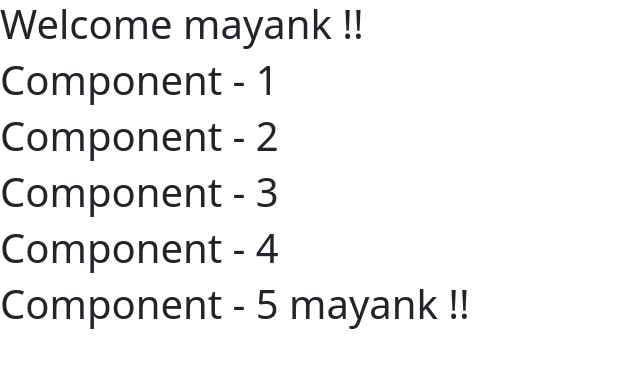
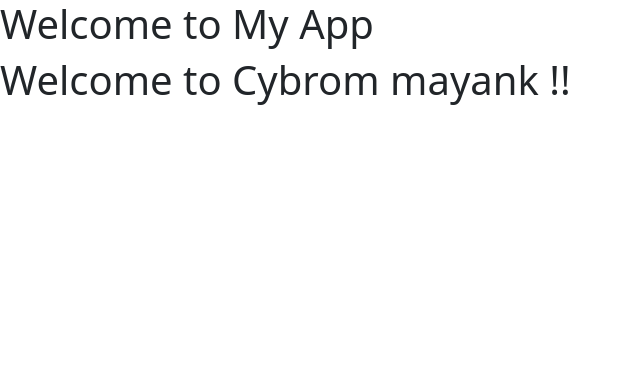
Before and after one commit to MayankPandey2611/React.js, a React (Vite) app: page /search in a window 1280 px wide. Shown: the top 368 px of the page, without its empty margins (0-640 px from the left). Built offline with nearby package versions, Linux system fonts and the light colour scheme.

Commit message:
global access using children

```diff
--- a/src/App.jsx
+++ b/src/App.jsx
@@ -59,25 +59,41 @@
 
 
 
-import { useState, createContext } from "react";
-import Comp1 from "./Components1/Comp1";
+// import { useState, createContext } from "react";
+// import Comp1 from "./Components1/Comp1";
+import Cybrom from "./Cybrom";
 
-const usercontext = createContext();
+// const usercontext = createContext();
 
 const App = ()=>{
 
-  const [user , setuser] = useState('mayank !!');
+  // const [user , setuser] = useState('mayank !!');
 
   return(
     <>
+     {/* GLOBAL ACCESS */}
+
+<h1>Welcome to My App</h1>
+<Cybrom/>
 
 
-<h1>Welcome {user}</h1>
-<usercontext.Provider value={{user}}>
+{/* <Cybrom>
 
-<Comp1 />
+  <h3>using children tag !!</h3>
 
-</usercontext.Provider>
+</Cybrom> */}
+
+
+
+                               {/* ACCESS COMPONENTS */}
+
+{/* <h1>Welcome to my app {user}</h1>
+<button onClick={()=>{setuser("ayush !!")}}>Click Here</button>
+<usercontext.Provider value={{user , setuser}}>
+
+<Cybrom />
+
+</usercontext.Provider> */}
 
 
 
@@ -101,7 +117,7 @@ const App = ()=>{
 
 
 
-
+                                {/* CRUD OPERATIONS USAGE */}
 
 
 {/* <BrowserRouter>
@@ -215,4 +231,4 @@ const App = ()=>{
 
 export default App;
 
-export {usercontext};
+// export {usercontext};
--- /dev/null
+++ b/src/Bhopal.jsx
@@ -0,0 +1,20 @@
+// import { useState } from "react";
+
+// import { usercontext } from "./App";
+
+// import { useContext } from "react";
+// const Bhopal = ()=>{
+
+//     const {user , setuser} = useContext(usercontext);
+//     return(
+//         <>
+
+
+
+// <h1>Welcome To Bhopal : {user}</h1>
+// <button onClick={()=>{setuser("yash !!")}}>Click !!</button>
+//         </>
+//     )
+// }
+
+// export default Bhopal;
--- /dev/null
+++ b/src/Cybrom.jsx
@@ -0,0 +1,17 @@
+import { useContext } from "react";
+// import Bhopal from "./Bhopal";
+import { mycontext } from "./UserContext";
+
+
+const Cybrom = ()=>{
+    const {name} = useContext(mycontext);
+    return(
+        <>
+            <h1>Welcome to Cybrom {name}</h1>
+            {/* {children} */}
+            {/* <Bhopal /> */}
+        </>
+    )
+}
+
+export default Cybrom;
--- /dev/null
+++ b/src/UserContext.jsx
@@ -0,0 +1,16 @@
+import { useState , createContext } from "react";
+
+let mycontext = createContext();
+const UserContext  = ({children})=>{
+const [name,setname] = useState("mayank !!");
+    return(
+        <>
+<mycontext.Provider value={{name}}>
+    {children}
+</mycontext.Provider>
+        </>
+    )
+}
+
+export default UserContext;
+export  {mycontext};
--- a/src/main.jsx
+++ b/src/main.jsx
@@ -2,8 +2,12 @@ import { createRoot } from 'react-dom/client'
 import App from './App.jsx'
 import './css/c1.css'
 import 'bootstrap/dist/css/bootstrap.min.css';
+import UserContext from './UserContext.jsx';
 
 createRoot(document.getElementById('root')).render(
+    <UserContext>
     <App />
 
+    </UserContext>
+
 )
```
